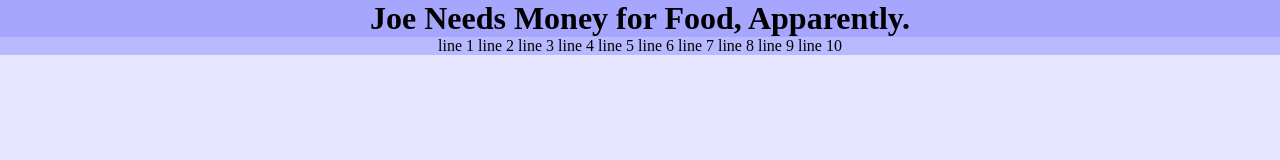
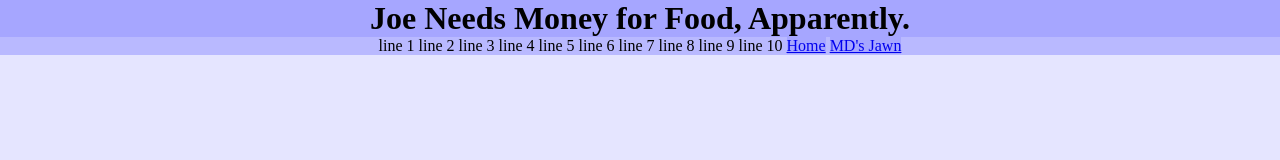
Before and after one commit to joecrist/Joe-Lunch-Site, a plain HTML site: page public/patrick.html in a window 1280 px wide. Drawn offline with Linux system fonts and the light colour scheme.

Commit message:
actually has stuff

```diff
--- a/public/patrick.html
+++ b/public/patrick.html
@@ -10,16 +10,10 @@
 <body>
   <div class="center">
     <h1>Joe Needs Money for Food, Apparently.</h1>
-    line 1
-    line 2
-    line 3
-    line 4
-    line 5
-    line 6
-    line 7
-    line 8
-    line 9
-    line 10
+    line 1 line 2 line 3 line 4 line 5 line 6 line 7 line 8 line 9 line 10
+
+    <a href="index.html">Home</a>
+    <a href="MD.html">MD's Jawn</a>
   </div>
 </body>
 
```
